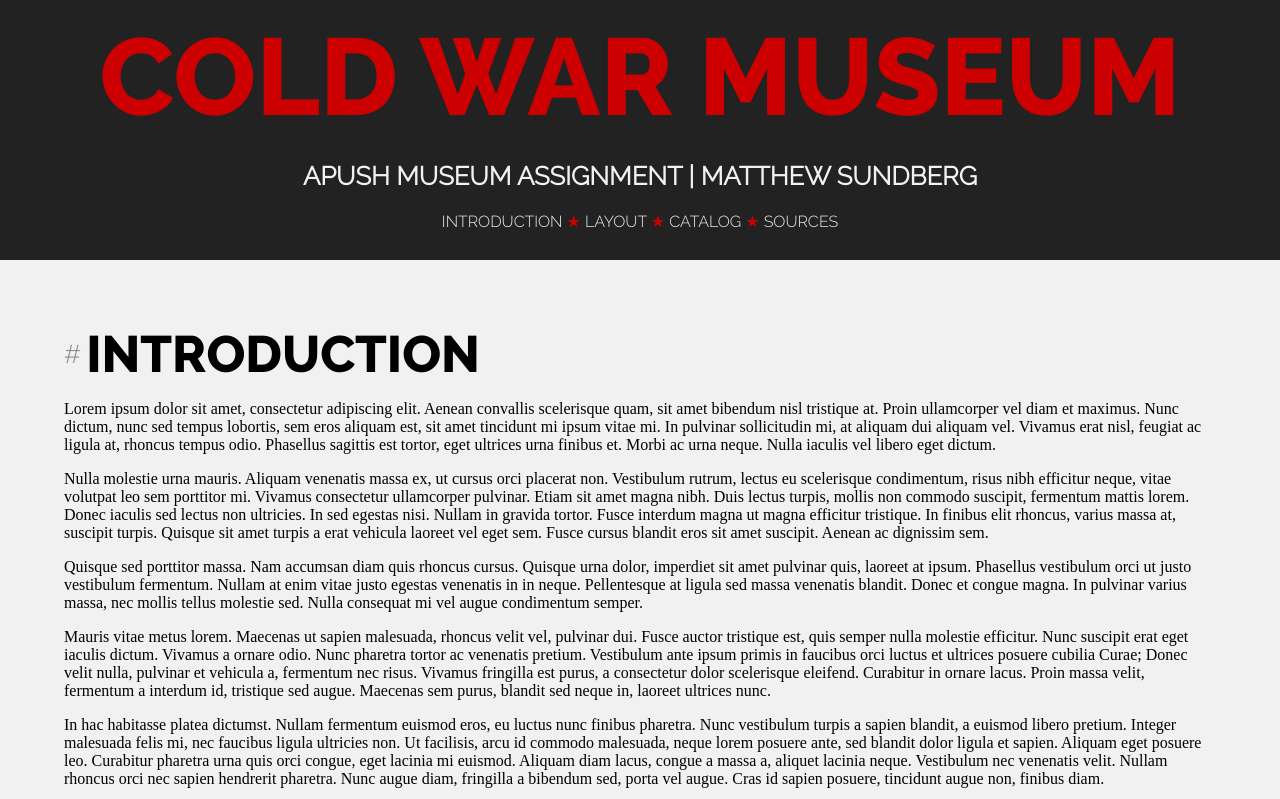
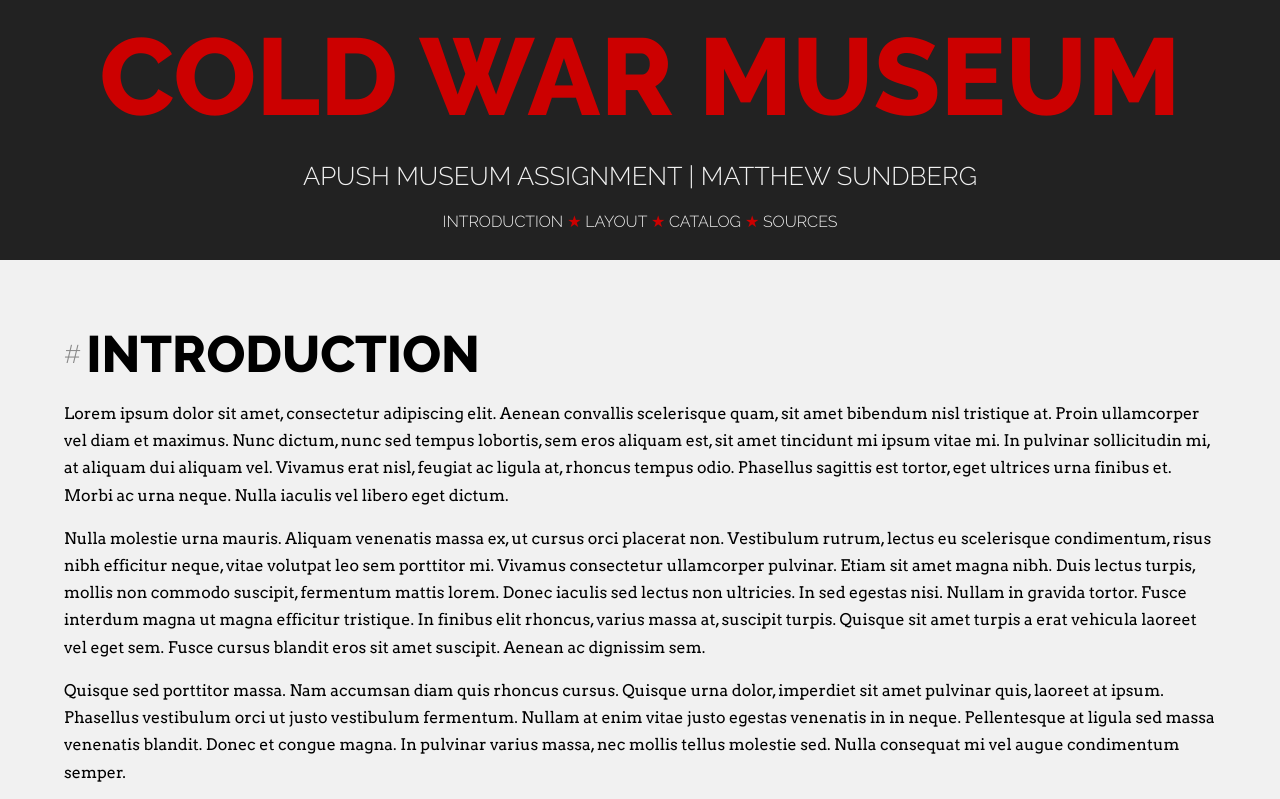
Before and after one commit to matthberg/apushMuseum, a plain HTML site: page index.html in a window 1280 px wide. Shown: the top 799 px of the page. Drawn offline with Linux system fonts and the light colour scheme.

Commit message:
fixing of fonts and such

```diff
--- a/css/stylesheet.css
+++ b/css/stylesheet.css
@@ -1,10 +1,26 @@
 @font-face {
-  font-family: 'RalewayEB';
+  font-family: 'Raleway';
   src: url('../font/Raleway-ExtraBold.ttf');
+  font-weight: 800;
+  font-style: normal;
 }
 @font-face {
-  font-family: 'RalewayL';
+  font-family: 'Raleway';
   src: url('../font/Raleway-Light.ttf');
+  font-weight: 200;
+  font-style: normal;
+}
+@font-face {
+  font-family: 'Arvo';
+  src: url('../font/Arvo-Regular.ttf');
+  font-weight: 400;
+  font-style: normal;
+}
+@font-face {
+  font-family: 'ArvoB';
+  src: url('../font/Arvo-Bold.ttf');
+  font-weight: 700;
+  font-style: normal;
 }
 body,
 html {
@@ -13,13 +29,15 @@ html {
   margin: 0;
   box-sizing: border-box;
   background-color: #f1f1f1;
+  font-family: Arvo, Georgia, serif;
 }
 h1,
 h2,
 h3 {
   text-transform: uppercase;
   vertical-align: middle;
-  font-family: RalewayEB, Helvetica, sans-serif;
+  font-family: Raleway, Helvetica, sans-serif;
+  font-weight: 800;
 }
 h1.inline,
 h2.inline,
@@ -37,6 +55,9 @@ h3 {
 }
 section {
   margin: 5%;
+}
+p {
+  line-height: 170%;
 }
 header {
   box-sizing: border-box;
@@ -56,8 +77,8 @@ header h1 {
 header h2 {
   color: #f1f1f1;
   width: 100%;
-  font-family: RalewayL, Helvetica, sans-serif;
   font-size: 2vw;
+  font-weight: 200;
 }
 header ul {
   padding: 0;
@@ -77,10 +98,12 @@ header ul li:first-child:before {
 header ul li a {
   color: #f1f1f1;
   text-decoration: none;
-  font-family: RalewayL, Helvetica, sans-serif;
+  font-family: Raleway, Helvetica, sans-serif;
+  font-weight: 200;
 }
 .idLink {
-  font-family: RalewayL, Helvetica, sans-serif;
+  font-family: Raleway, Helvetica, sans-serif;
+  font-weight: 200;
   text-decoration: none;
   vertical-align: middle;
   font-size: 2vw;
```
Also changed, not shown: font/Arvo-Bold.ttf (added), font/Arvo-Italic.ttf (added), font/Arvo-Regular.ttf (added).
